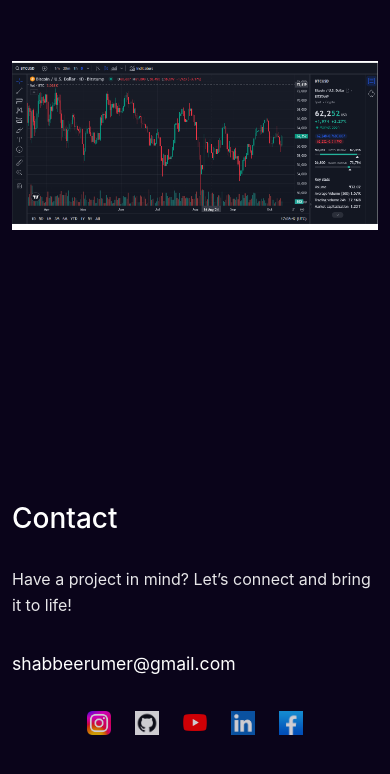
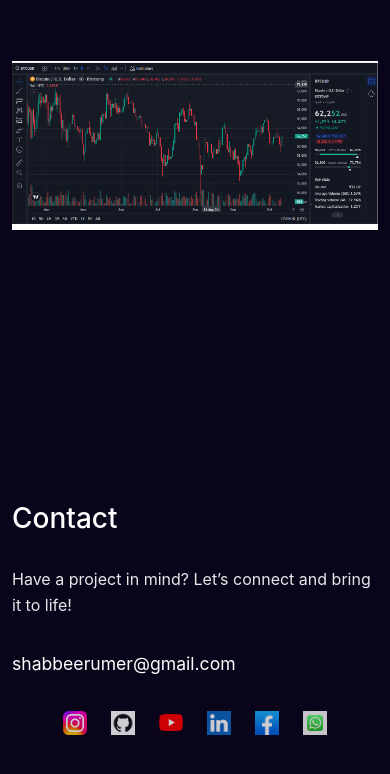
Before and after one commit to shabbeerumer/My_Portfolio, a plain HTML site: page index.html in a window 390 px wide. Shown: the part 5545-6319 px from the top of the page. Drawn offline with nearby package versions, Linux system fonts and the light colour scheme.

Commit message:
again and again

```diff
--- a/css/style.css
+++ b/css/style.css
@@ -488,6 +488,10 @@ body {
   text-align: center;
  }
 
+ .progress .progress-value{
+  width: 27% !important;
+ }
+
   .contact {
       padding: 3rem 0;
   }
--- a/index.html
+++ b/index.html
@@ -416,6 +416,15 @@
                 alt="facebook"
               />
             </a>
+            <a
+            href="https://wa.me/message/GUQ6EQCMHU5TL1"
+            class="social-icon"
+          >
+            <img
+              src="images/whatsapp logo.png"
+              alt="WhatsApp"
+            />
+          </a>
           </div>
         </div>
       </div>
```
Also changed, not shown: images/whatsapp logo.png (added).
